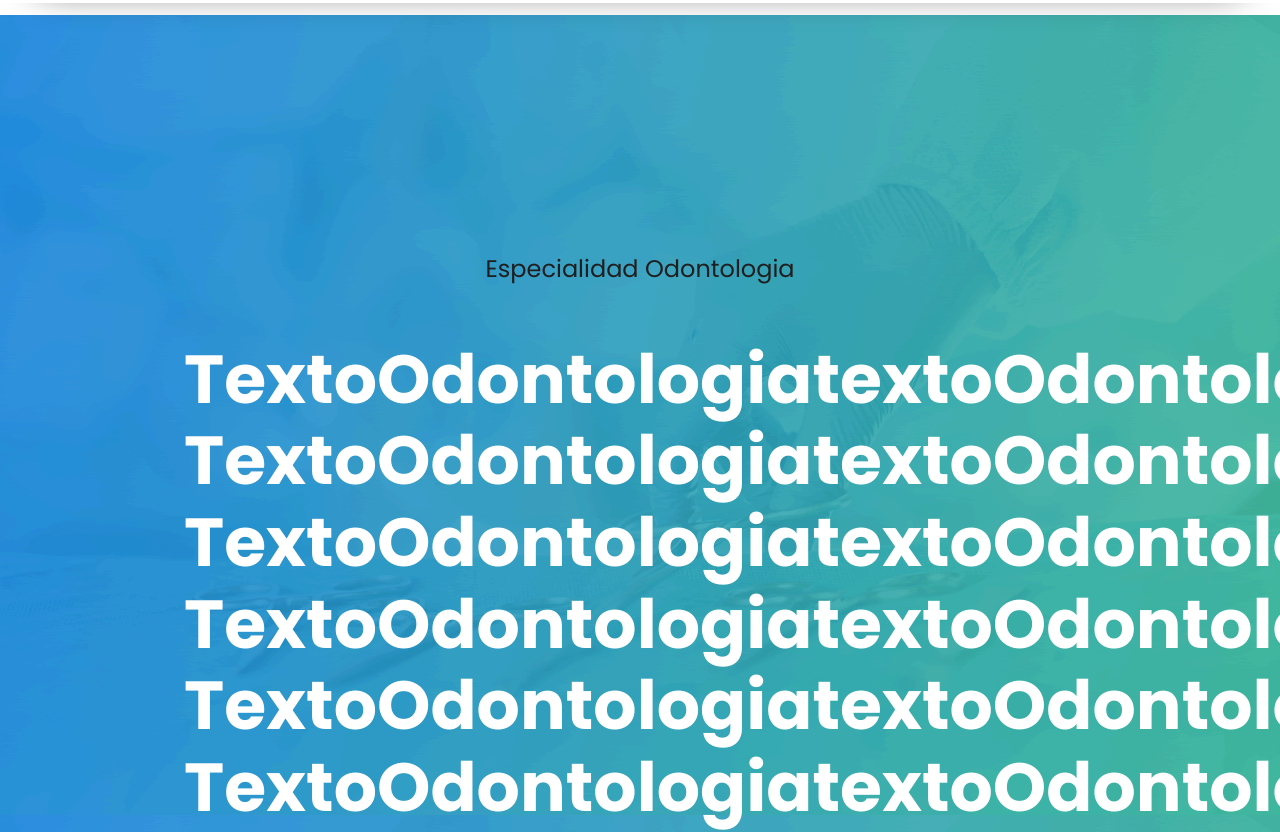
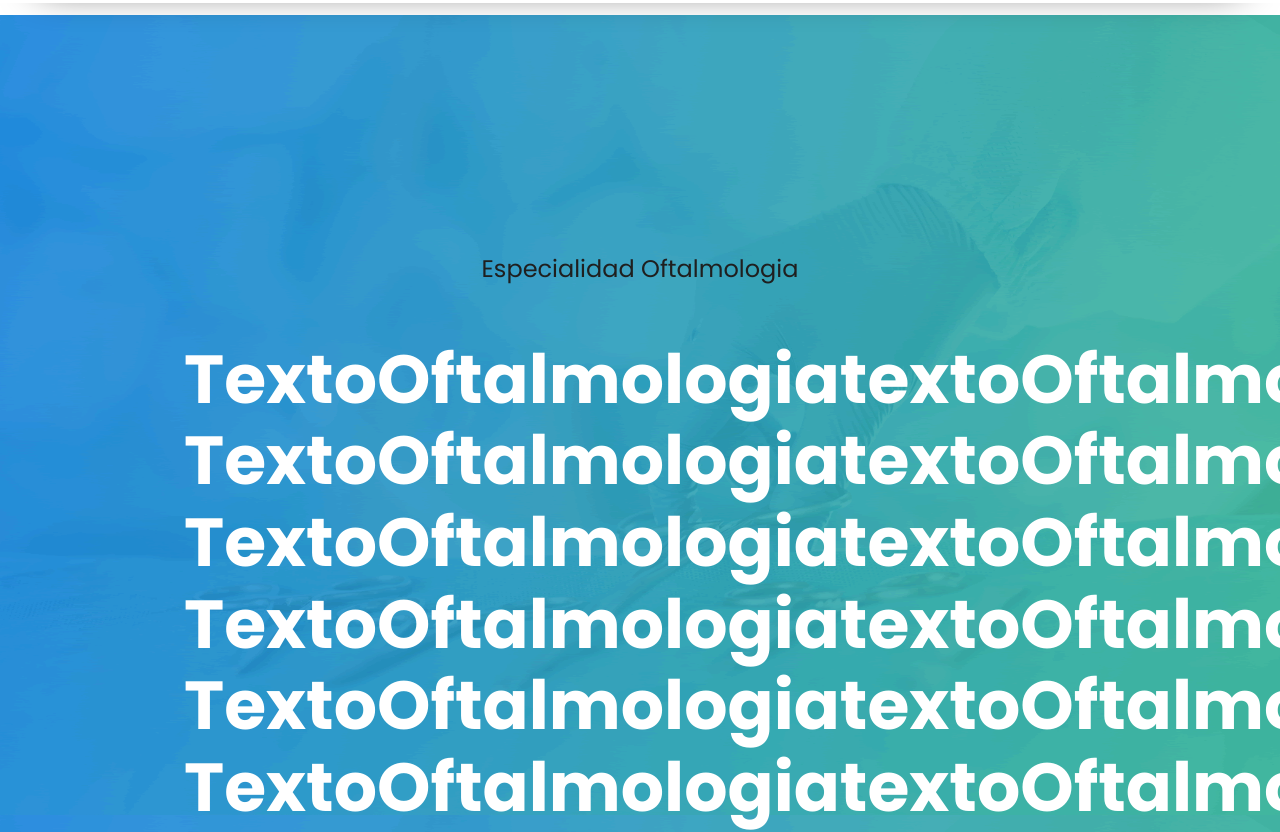
Before and after one commit to hadjil/LandingPage, a plain HTML site: page Oftalmologia.html in a window 1280 px wide. Shown: the part 130-962 px from the top of the page. Drawn offline with Linux system fonts and the light colour scheme.

Commit message:
Update Oftalmologia.html

```diff
--- a/Oftalmologia.html
+++ b/Oftalmologia.html
@@ -62,19 +62,19 @@
     <body>
         <div id="home" class="parallax first-section wow fadeIn" data-stellar-background-ratio="0.4"  style="background-image:url('images/service-bg.png');">
             <div class="container">
-                <h1><center>Especialidad Odontologia</center></h1>
+                <h1><center>Especialidad Oftalmologia</center></h1>
                <div class="row">
                   <div class="col-md-12 col-sm-12">
                      <div class="text-contant">
                         <h2><strong>
-                           textoOdontologiatextoOdontologia
-                           textoOdontologiatextoOdontologia
-                           textoOdontologiatextoOdontologia
-                           textoOdontologiatextoOdontologia
-                           textoOdontologiatextoOdontologia
-                           textoOdontologiatextoOdontologia
-                           textoOdontologiatextoOdontologia
-                           textoOdontologiatextoOdontologia
+                           textoOftalmologiatextoOftalmologia
+                           textoOftalmologiatextoOftalmologia
+                           textoOftalmologiatextoOftalmologia
+                           textoOftalmologiatextoOftalmologia
+                           textoOftalmologiatextoOftalmologia
+                           textoOftalmologiatextoOftalmologia
+                           textoOftalmologiatextoOftalmologia
+                           textoOftalmologiatextoOftalmologia
                                 <span class="wrap"></span>
                            </a></strong>
                         </h2>
```
